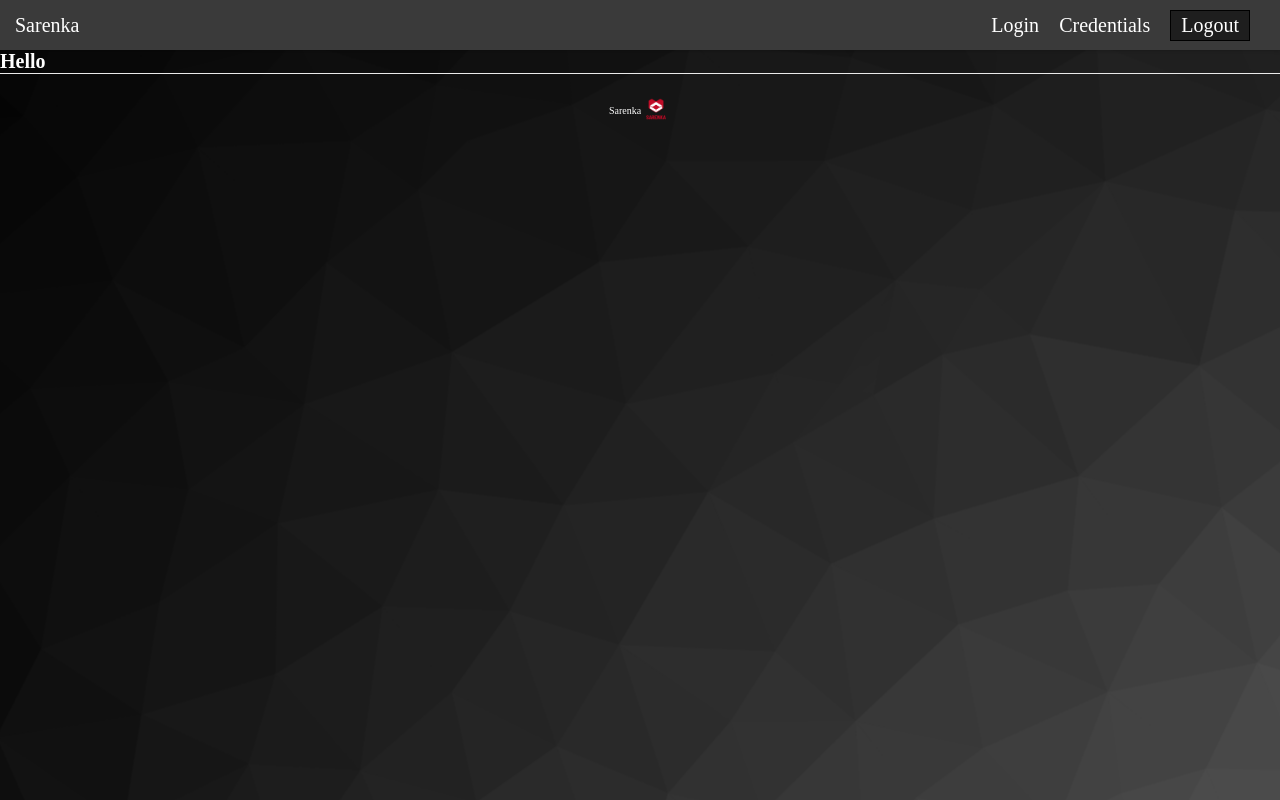
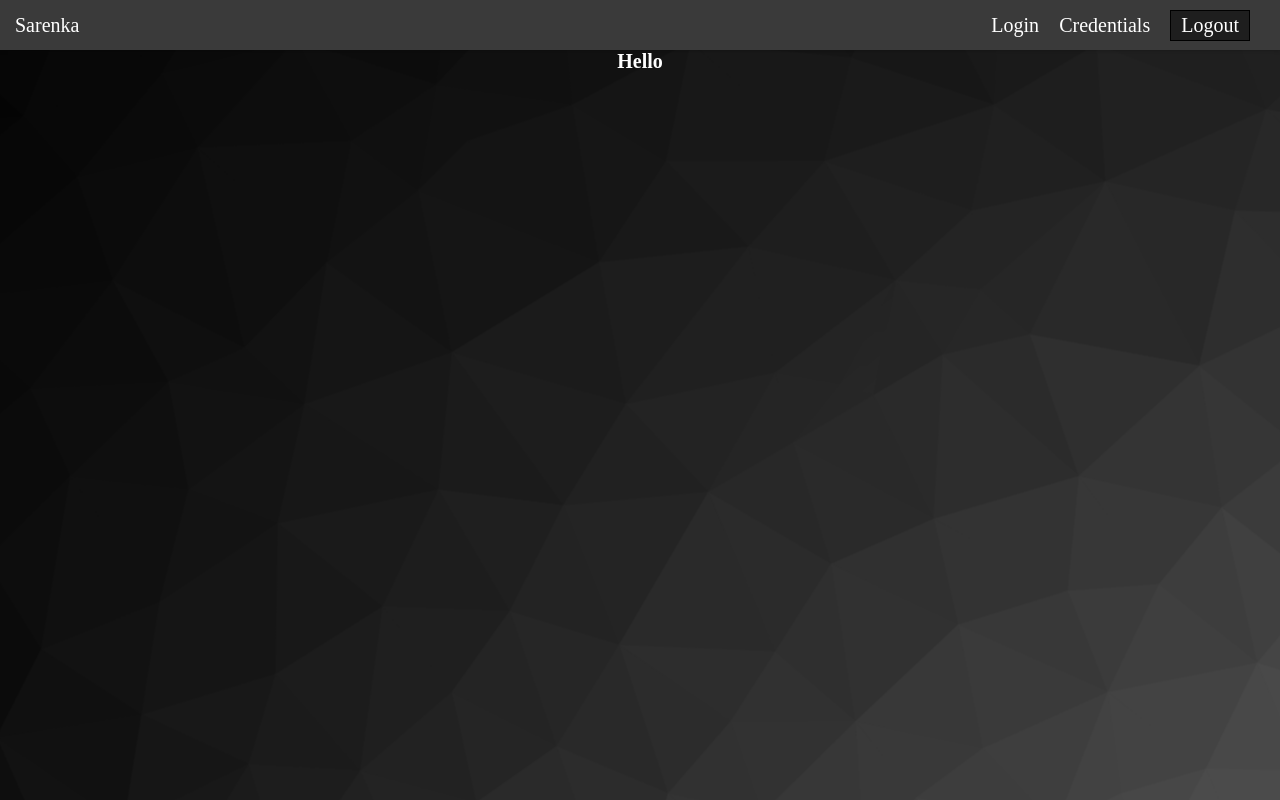
Before and after one commit to KTZgraph/sarenka-osint, a Next.js app: page / in a window 1280 px wide. Built offline with nearby package versions, Linux system fonts and the light colour scheme.

Commit message:
wysokość  main

```diff
--- a/components/layout/layout.js
+++ b/components/layout/layout.js
@@ -6,8 +6,8 @@ function Layout(props){
     return(
         <Fragment>
             <MainNavigation/>
-            <main className='wrapper'>{props.children}</main>
-            <Footer/>
+            <main className='main'>{props.children}</main>
+            {/* <Footer/> */}
         </Fragment>
     )
 }
--- a/styles/globals.css
+++ b/styles/globals.css
@@ -41,3 +41,9 @@ body {
 html {
   font-size: 62.5%; /*1rem == 10px*/
 }
+
+
+.main{
+  min-height: calc(100vh - var(--main-navigation-height));
+  text-align: center;
+}
```
